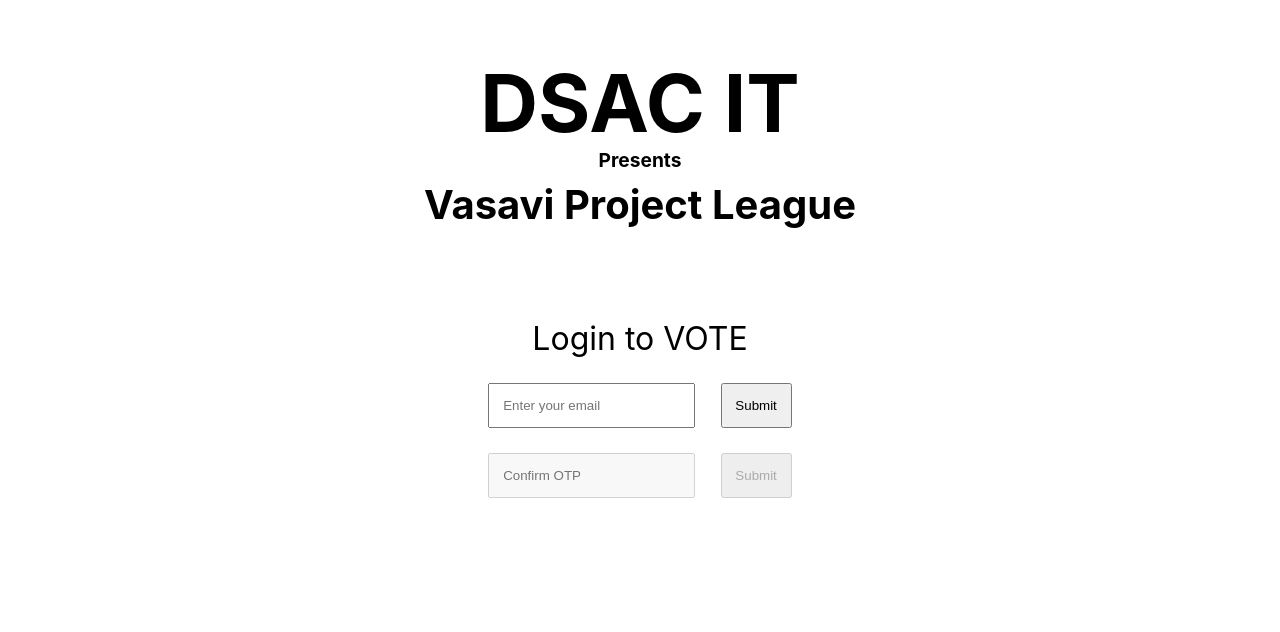
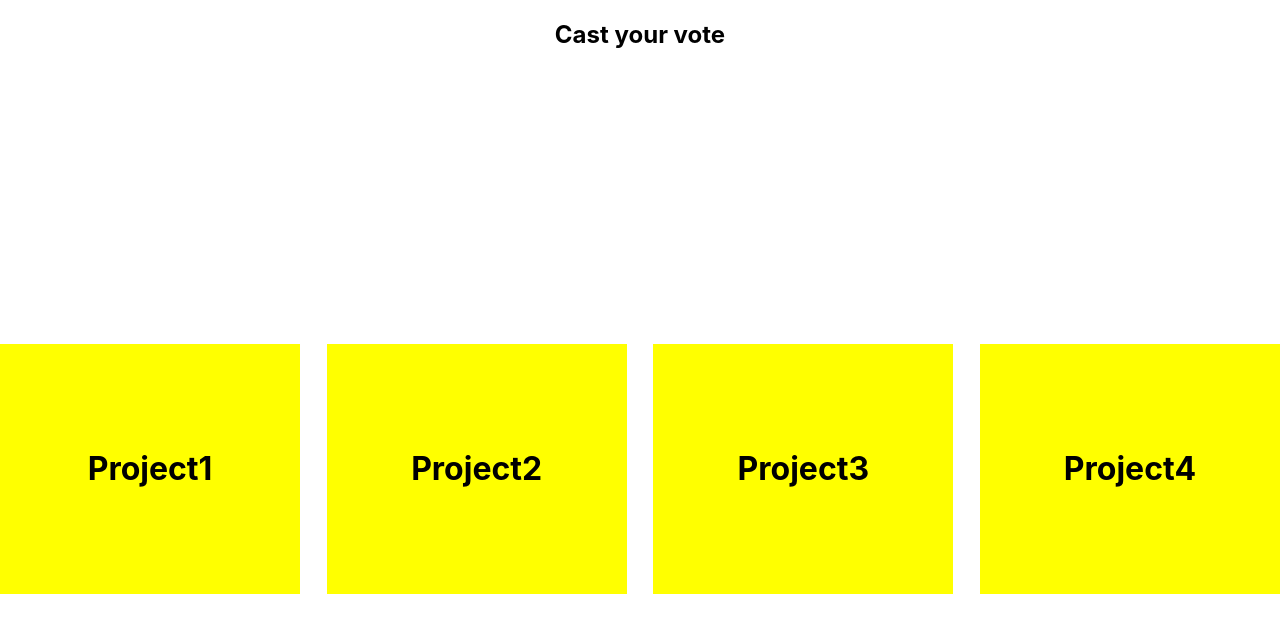
Before and after one commit to Nikhil1357/DSAC_IT, a React (Create React App) app: page / in a window 1280 px wide. Shown: the top 632 px of the page. Built offline with nearby package versions, Linux system fonts and the light colour scheme.

Commit message:
Added voting page and cards

```diff
--- a/src/App.js
+++ b/src/App.js
@@ -1,11 +1,13 @@
 import logo from './logo.svg';
 import './App.css';
 import Main from './screens/main';
+import Vote from './screens/vote';
 
 function App() {
   return (
     <div className="App">
-      <Main/>
+      {/* <Main/> */}
+      <Vote/>
     </div>
   );
 }
--- /dev/null
+++ b/src/components/card.css
@@ -0,0 +1,41 @@
+.flip-card {
+    background-color: transparent;
+    width: 300px;
+    height: 250px;
+    perspective: 1000px;
+  }
+
+  .flip-card-inner {
+    position: relative;
+    width: 100%;
+    height: 100%;
+    text-align: center;
+    transition: transform 0.8s;
+    transform-style: preserve-3d;
+  }
+
+  .flip-card:hover .flip-card-inner {
+    transform: rotateY(180deg);
+  }
+
+  .flip-card-front, .flip-card-back {
+    position: absolute;
+    width: 100%;
+    height: 100%;
+    -webkit-backface-visibility: hidden;
+    backface-visibility: hidden;
+  }
+
+  .flip-card-front {
+    background-color: yellow;
+    color: black;
+    display: flex;
+    align-items: center;
+    justify-content: center;
+  }
+
+  .flip-card-back {
+    background-color: dodgerblue;
+    color: white;
+    transform: rotateY(180deg);
+  }
--- /dev/null
+++ b/src/components/card.js
@@ -0,0 +1,21 @@
+import React from 'react'
+import './card.css'
+
+export default function card(props) {
+
+    return (
+        <div>
+            <div class="flip-card">
+                <div class="flip-card-inner">
+                    <div class="flip-card-front">
+                        <h1>{props.name}</h1>
+                    </div>
+                    <div class="flip-card-back">
+                        <h2>{props.desc}</h2>
+                        <button>Vote</button>
+                    </div>
+                </div>
+            </div>
+        </div>
+    )
+}
--- /dev/null
+++ b/src/screens/vote.js
@@ -0,0 +1,24 @@
+import React from 'react'
+import Card from '../components/card'
+
+export default function vote() {
+
+    const st={
+        display:"flex",
+        alignItems:"center",
+        justifyContent:"space-between",
+        width:"100vw",
+        height:"100vh"
+    }
+  return (
+    <div>
+        <h2>Cast your vote</h2>
+        <div style={st}>
+        <Card name="Project1" desc="Desc1"/>
+        <Card name="Project2" desc="Desc2"/>
+        <Card name="Project3" desc="Desc3"/>
+        <Card name="Project4" desc="Desc4"/>
+        </div>
+    </div>
+  )
+}
```
